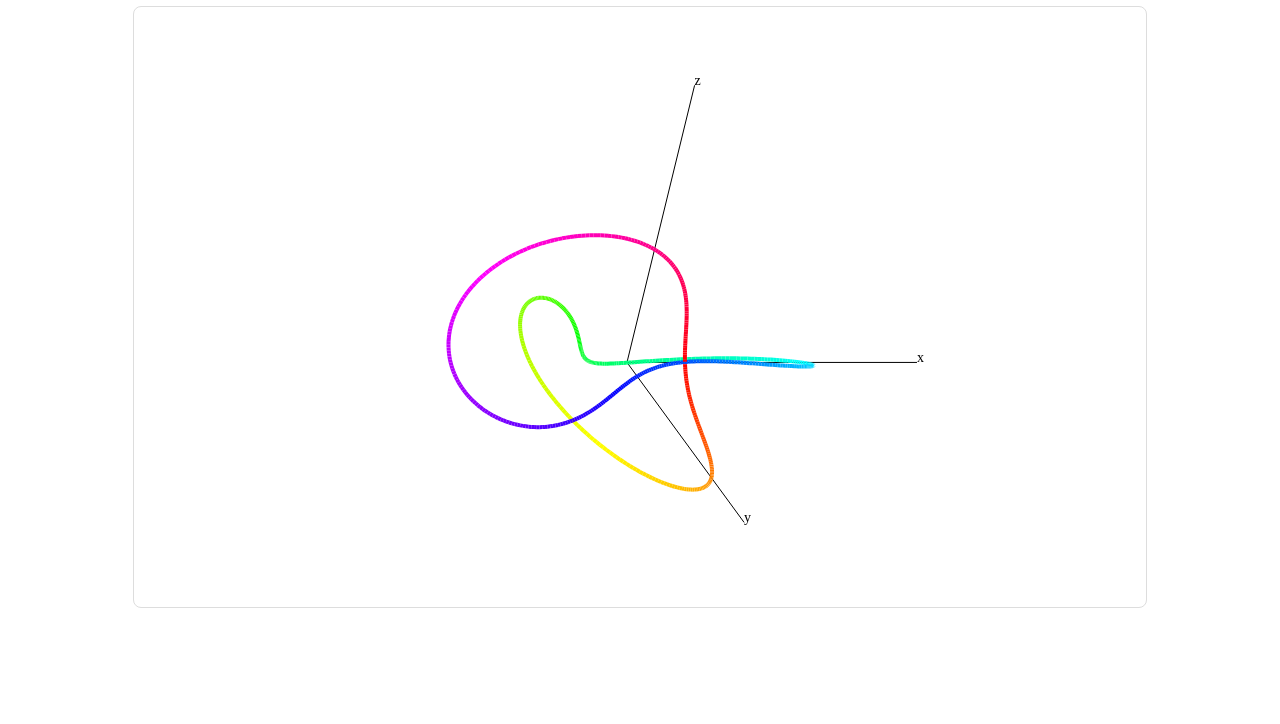
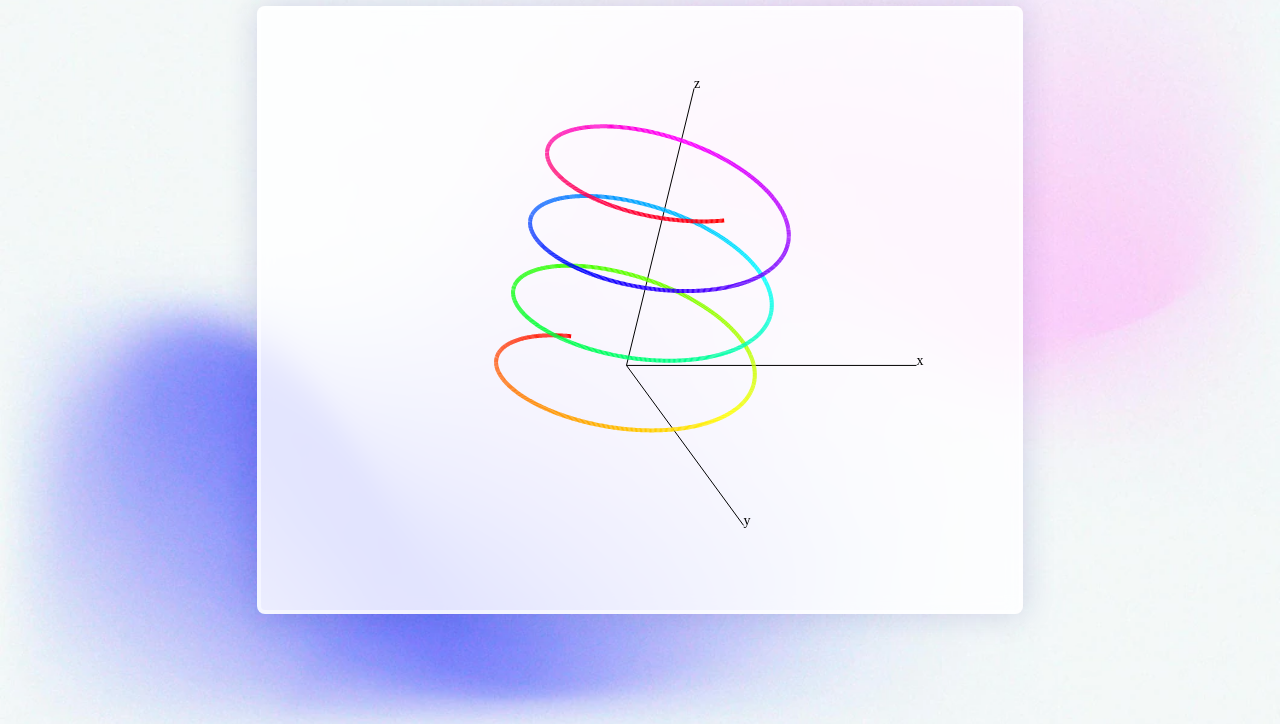
Before and after one commit to beetrandahiya/3d_plot_html, a plain HTML site: page index.html in a window 1280 px wide. Shown: the part 76-800 px from the top of the page. Drawn offline with Linux system fonts and the light colour scheme.

Commit message:
some basic styling

```diff
--- a/script.js
+++ b/script.js
@@ -115,19 +115,19 @@ function drawFunction() {
 	cxt.clearRect(-canvas.width, -canvas.height, 2*canvas.width, 2*canvas.height);
 
     function fx(t){
-        return (2+Math.cos(3*t))*Math.cos(2*t)
+        return 2*Math.sin(t)
     }
     function fy(t){
-        return (2+Math.cos(3*t))*Math.sin(2*t)
+        return 2*Math.cos(t)
     }
     function fz(t){
-        return Math.sin(3*t)
+        return t/5
     }
 
     var i=0;
     var dt=0.01;
     var z_d = 1;   // move the center of the graph along z-axis
-    for (var t = -Math.PI; t <= Math.PI; t += dt) {
+    for (var t = -Math.PI; t <= 6*Math.PI; t += dt) {
         nodes[i] = {x:fx(t), y:fy(t), z:fz(t)-z_d};
         ++i;
     }
--- a/style.css
+++ b/style.css
@@ -3,14 +3,28 @@
 body {
     text-align: center;
     font-family: 'Inter', sans-serif;
+    background-image: url("./bg_grad_img.webp");
+    background-repeat: no-repeat;
+    background-size: cover;
+    background-position: center;
+    background-attachment: fixed;
 }
-
+h1{
+    color: #555;
+}
 #container {
-    width: 80%;
+    width: 60%;
     height: 600px;
     border: 1px solid #ddd;
     margin: auto;
     border-radius: 8px;
+    /*subtle glass effect*/
+    background: rgba(255, 255, 255, 0.8);
+    box-shadow: 0 0px 32px 0 rgba(31, 38, 135, 0.17);
+    backdrop-filter: blur(8px);
+    -webkit-backdrop-filter: blur(8px);
+    border: 4px solid rgba(255, 255, 255, 0.5);
+
 }
 
 #myCanvas {
```
Also changed, not shown: bg_grad_img.webp (added).
